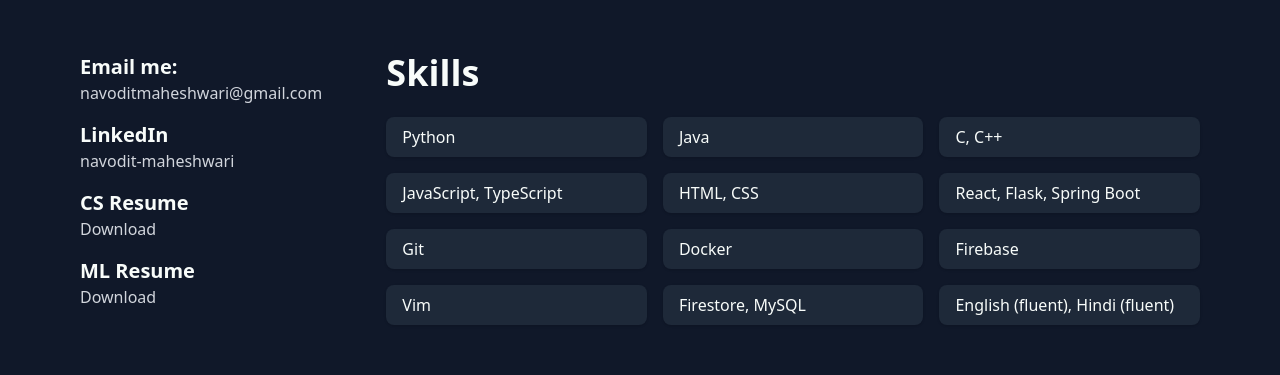
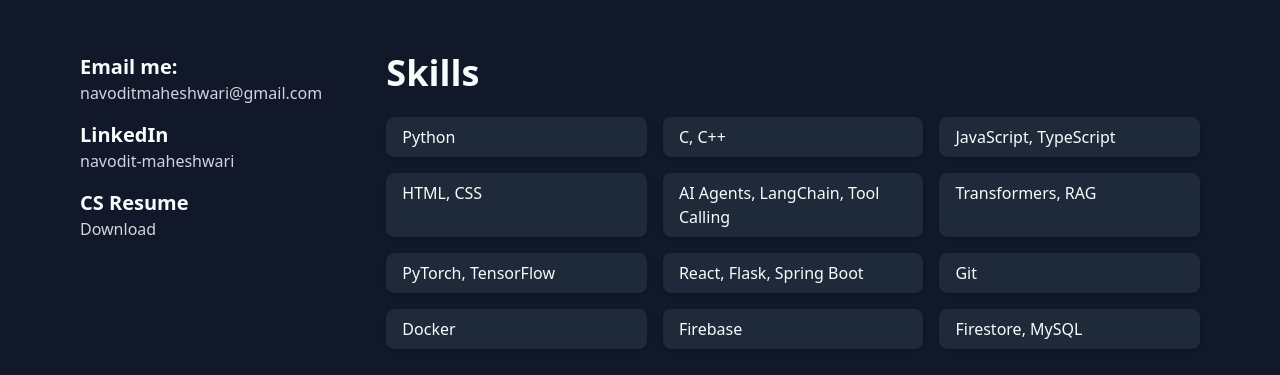
Before and after one commit to Navodit1603/NavoditPortfolio, a React (Vite) app: page / in a window 1280 px wide. Shown: the part 1267-1642 px from the top of the page. Built offline with nearby package versions, Linux system fonts and the light colour scheme.

Commit message:
change resume

```diff
--- a/src/components/About.tsx
+++ b/src/components/About.tsx
@@ -1,6 +1,5 @@
 // import bg2 from "../assets/bg2.png";
-import cs_resume from "../assets/NavoditMaheshwariResume2026.pdf";
-import ml_resume from "../assets/NavoditMaheshwariMLResume2026.pdf";
+import resume from "../assets/NavoditMaheshwariResume.pdf";
 import profile from "../assets/profile.jpeg";
 
 export default function About() {
@@ -57,16 +56,10 @@
                         <div className="pb-4">
                             <p className="text-xl font-semibold">CS Resume</p>
                             <p className="text-gray-300 hover:text-amber-600">
-                                <a href={cs_resume} target="_blank" rel="noopener noreferrer">Download</a>
+                                <a href={resume} target="_blank" rel="noopener noreferrer">Download</a>
                             </p>
                         </div>
 
-                        <div className="pb-4">
-                            <p className="text-xl font-semibold">ML Resume</p>
-                            <p className="text-gray-300 hover:text-amber-600">
-                                <a href={ml_resume} target="_blank" rel="noopener noreferrer">Download</a>
-                            </p>
-                        </div>
                     </div>
 
 
@@ -77,17 +70,20 @@
                         </h3>
                         <div className="grid grid-cols-2 sm:grid-cols-3 gap-4 w-full">
                             <span className="bg-gray-800 text-[#F8FCFA] px-4 py-2 rounded-lg shadow">Python</span>
-                            <span className="bg-gray-800 text-[#F8FCFA] px-4 py-2 rounded-lg shadow">Java</span>
+                            {/* <span className="bg-gray-800 text-[#F8FCFA] px-4 py-2 rounded-lg shadow">Java</span> */}
                             <span className="bg-gray-800 text-[#F8FCFA] px-4 py-2 rounded-lg shadow">C, C++</span>
                             <span className="bg-gray-800 text-[#F8FCFA] px-4 py-2 rounded-lg shadow">JavaScript, TypeScript</span>
                             <span className="bg-gray-800 text-[#F8FCFA] px-4 py-2 rounded-lg shadow">HTML, CSS</span>
+                            <span className="bg-gray-800 text-[#F8FCFA] px-4 py-2 rounded-lg shadow">AI Agents, LangChain, Tool Calling</span>
+                            <span className="bg-gray-800 text-[#F8FCFA] px-4 py-2 rounded-lg shadow">Transformers, RAG</span>
+                            <span className="bg-gray-800 text-[#F8FCFA] px-4 py-2 rounded-lg shadow">PyTorch, TensorFlow</span>
                             <span className="bg-gray-800 text-[#F8FCFA] px-4 py-2 rounded-lg shadow">React, Flask, Spring Boot</span>
                             <span className="bg-gray-800 text-[#F8FCFA] px-4 py-2 rounded-lg shadow">Git</span>
                             <span className="bg-gray-800 text-[#F8FCFA] px-4 py-2 rounded-lg shadow">Docker</span>
                             <span className="bg-gray-800 text-[#F8FCFA] px-4 py-2 rounded-lg shadow">Firebase</span>
-                            <span className="bg-gray-800 text-[#F8FCFA] px-4 py-2 rounded-lg shadow">Vim</span>
+                            {/* <span className="bg-gray-800 text-[#F8FCFA] px-4 py-2 rounded-lg shadow">Vim</span> */}
                             <span className="bg-gray-800 text-[#F8FCFA] px-4 py-2 rounded-lg shadow">Firestore, MySQL</span>
-                            <span className="bg-gray-800 text-[#F8FCFA] px-4 py-2 rounded-lg shadow">English (fluent), Hindi (fluent)</span>
+                            {/* <span className="bg-gray-800 text-[#F8FCFA] px-4 py-2 rounded-lg shadow">English (fluent), Hindi (fluent)</span> */}
                         </div>
                     </div>
 
```
Also changed, not shown: 1 other file (tests, documents, lock files or other folders).
